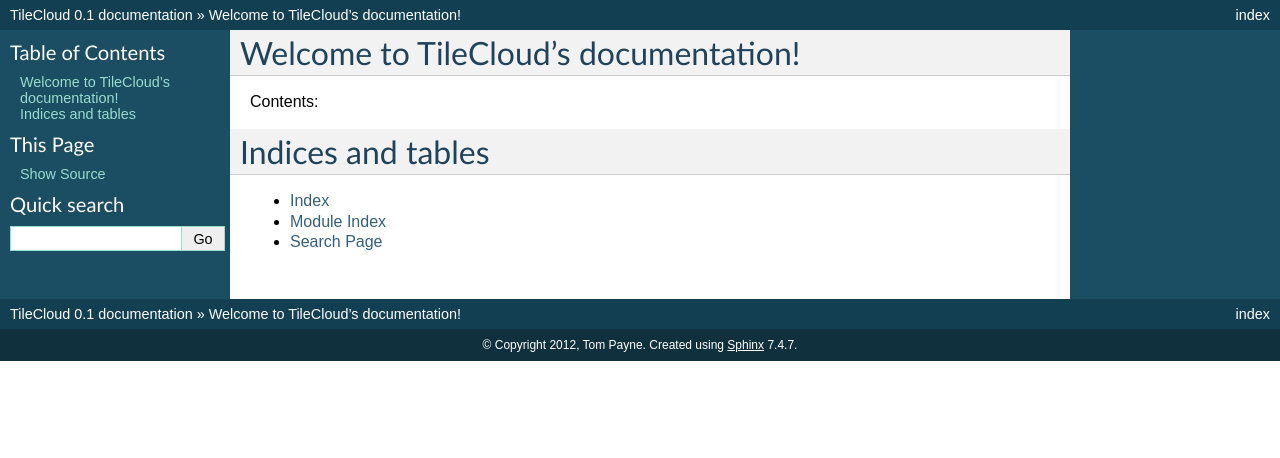
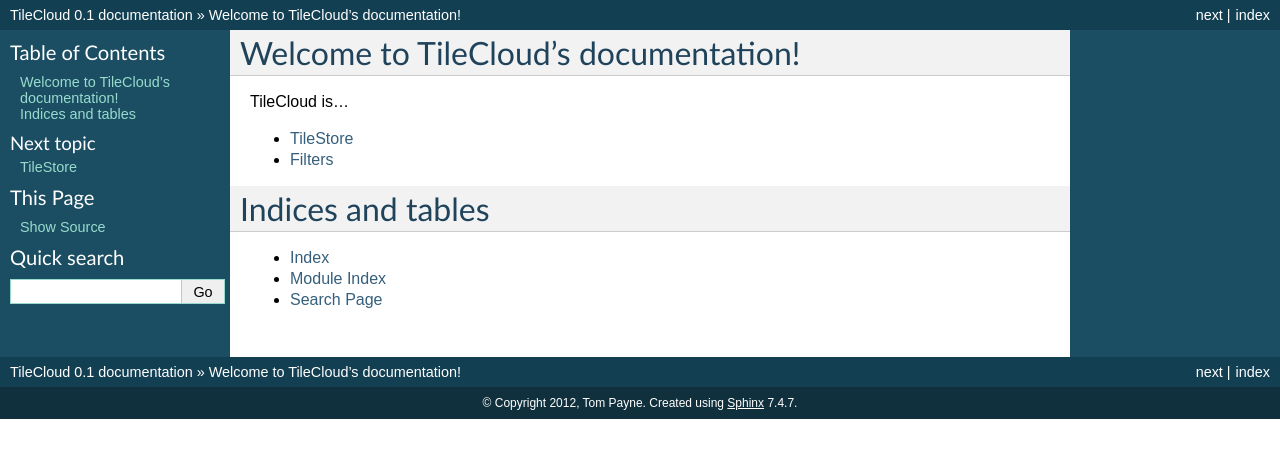
Before and after one commit to camptocamp/tilecloud, a Sphinx documentation site: the page built from docs/index.rst, in a window 1280 px wide. Shown: the top 458 px of the page. Built offline with Sphinx 7.4.7, drawn with Linux system fonts in a browser that asks for light colours.

Commit message:
add some structure for the docs

```diff
--- a/docs/index.rst
+++ b/docs/index.rst
@@ -6,11 +6,13 @@
 Welcome to TileCloud's documentation!
 =====================================
 
-Contents:
+TileCloud is...
 
 .. toctree::
-   :maxdepth: 2
+   :maxdepth: 1
 
+   tilecloud.store
+   tilecloud.filter
 
 
 Indices and tables
--- /dev/null
+++ b/docs/tilecloud.filter.rst
@@ -0,0 +1,5 @@
+Filters
+=======
+
+.. automodule:: tilecloud.filter
+   :members:
--- /dev/null
+++ b/docs/tilecloud.store.rst
@@ -0,0 +1,5 @@
+TileStore
+=========
+
+.. automodule:: tilecloud.store
+   :members:
```
